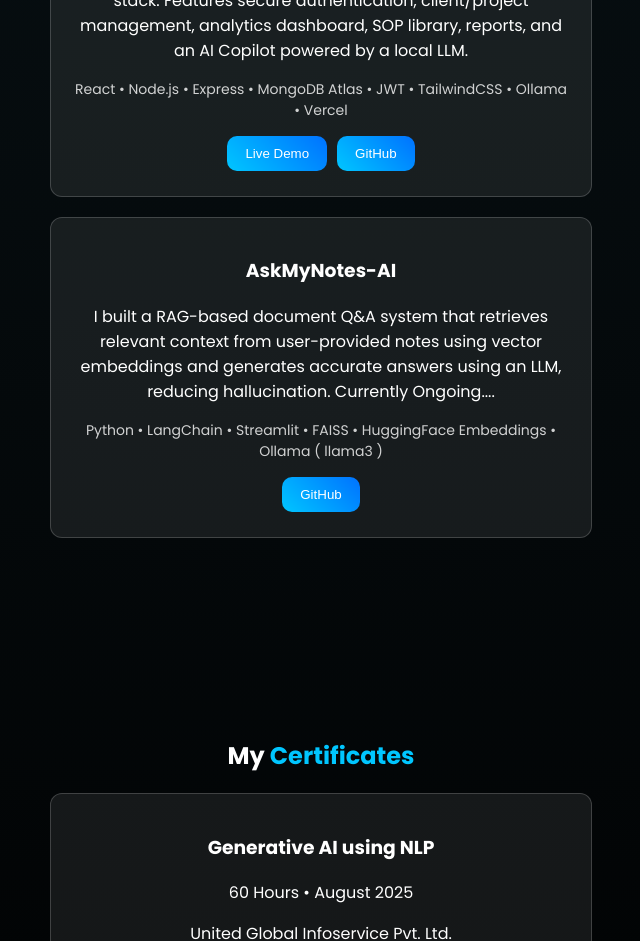
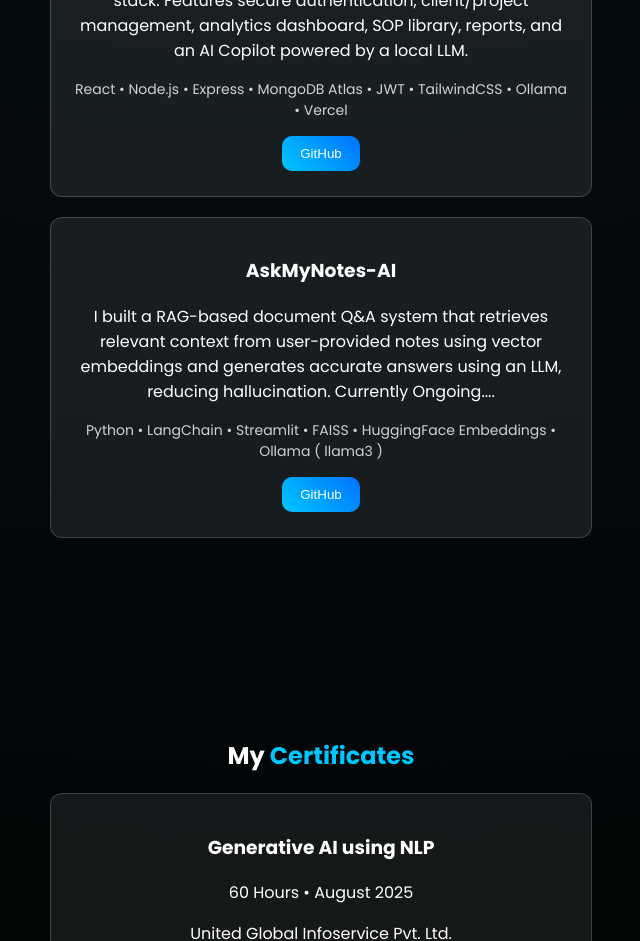
Before and after one commit to tanmaykumar7106-collab/My-Portfolio, a React (Create React App) app: page / in a window 1280 px wide. Shown: the part 2180-3121 px from the top of the page, without its empty margins (319-959 px from the left). Built offline with nearby package versions, Linux system fonts and the light colour scheme.

Commit message:
Remove Live Demo button from App.js
Removed the Live Demo button link from the App component.

```diff
--- a/src/App.js
+++ b/src/App.js
@@ -196,9 +196,6 @@ export default function App() {
           <p className="tech">
             React • Node.js • Express • MongoDB Atlas • JWT • TailwindCSS • Ollama • Vercel
           </p>
-          <a href="https://launchstack-opshub-pate.vercel.app/" target="_blank" rel="noreferrer">
-            <button>Live Demo</button>
-        </a>
           <a href="https://github.com/tanmaykumar7106-collab/launchstack-opshub" target="_blank" rel="noreferrer">
             <button>GitHub</button>
           </a>
```
